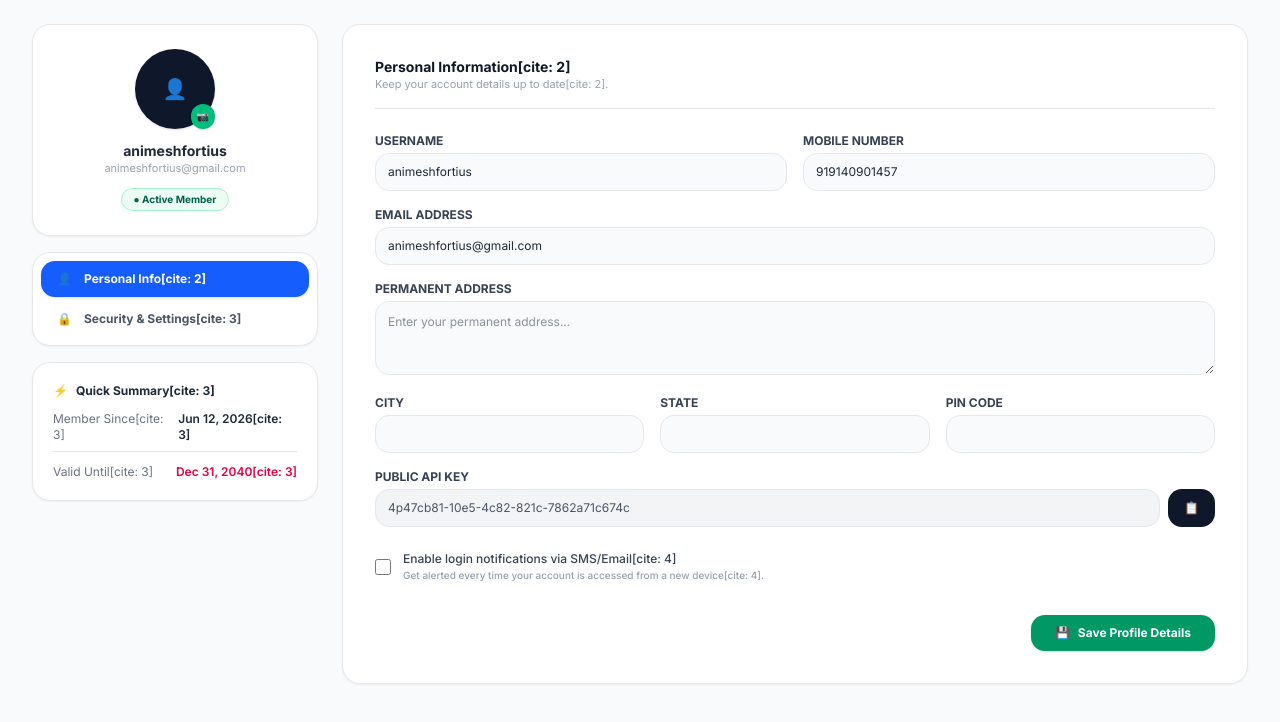
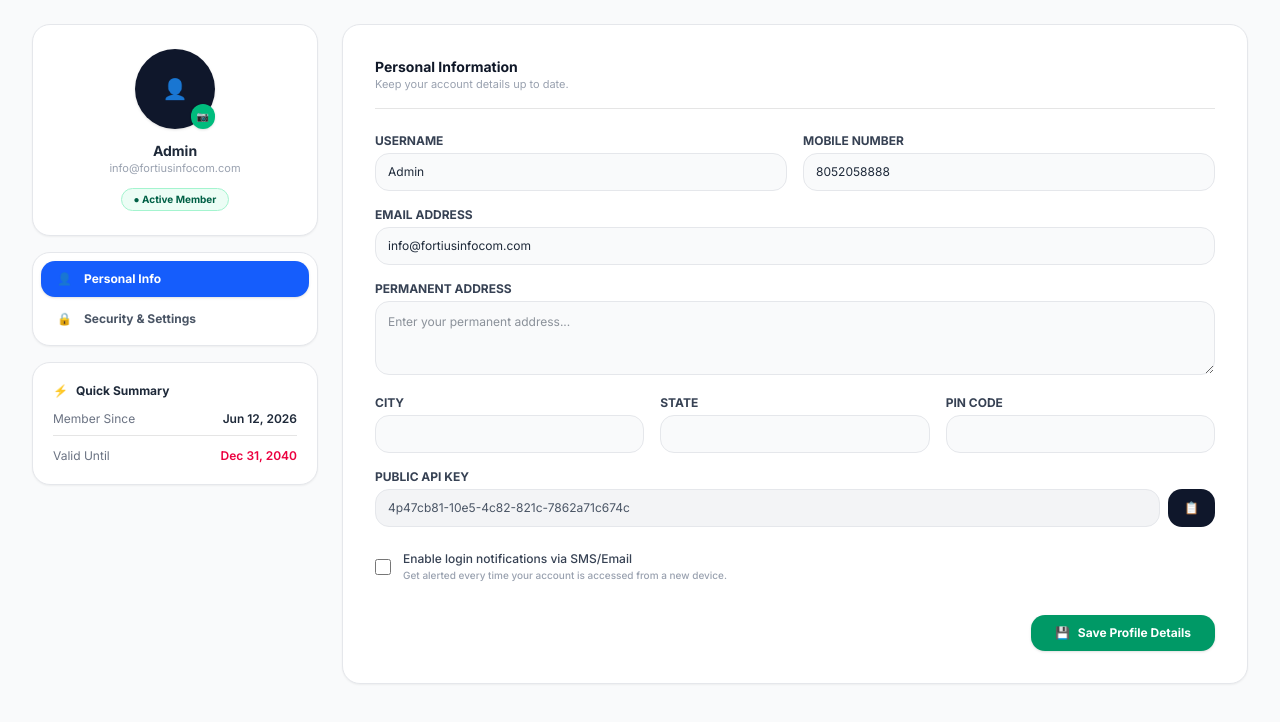
Before and after one commit to animeshfortius/waba-admin-panel, a Next.js app: page /Client/MyProfile/Index in a window 1280 px wide. Shown: the top 722 px of the page. Built offline with nearby package versions, Linux system fonts and the light colour scheme; no server answers.

Commit message:
Update profile interface matching reference design without citation markers

```diff
--- a/app/Client/MyProfile/Index/page.tsx
+++ b/app/Client/MyProfile/Index/page.tsx
@@ -7,9 +7,9 @@ export default function MyProfilePage() {
 
   // Profile states
   const [formData, setFormData] = useState({
-    username: "animeshfortius",
-    mobile: "919140901457",
-    email: "animeshfortius@gmail.com",
+    username: "Admin",
+    mobile: "8052058888",
+    email: "info@fortiusinfocom.com",
     address: "",
     city: "",
     state: "",
@@ -34,9 +34,9 @@ export default function MyProfilePage() {
         if (data.success && data.user) {
           setFormData((prev) => ({
             ...prev,
-            username: data.user.username || data.user.name || "animeshfortius",
-            email: data.user.email || "animeshfortius@gmail.com",
-            mobile: data.user.phone || "919140901457",
+            username: data.user.username || data.user.name || "Admin",
+            email: data.user.email || "info@fortiusinfocom.com",
+            mobile: data.user.phone || "8052058888",
             apiKey: data.user.apiKey || "4p47cb81-10e5-4c82-821c-7862a71c674c",
           }));
         }
@@ -112,7 +112,7 @@ export default function MyProfilePage() {
                   : "text-gray-600 hover:bg-gray-50"
               }`}
             >
-              <span>👤</span> Personal Info[cite: 2]
+              <span>👤</span> Personal Info
             </button>
 
             <button
@@ -123,22 +123,22 @@ export default function MyProfilePage() {
                   : "text-gray-600 hover:bg-gray-50"
               }`}
             >
-              <span>🔒</span> Security & Settings[cite: 3]
+              <span>🔒</span> Security & Settings
             </button>
           </div>
 
           {/* Quick Summary Card */}
           <div className="bg-white border border-gray-200 rounded-2xl p-5 shadow-xs space-y-3">
             <h3 className="font-bold text-gray-800 flex items-center gap-2">
-              <span>⚡</span> Quick Summary[cite: 3]
+              <span>⚡</span> Quick Summary
             </h3>
             <div className="flex justify-between text-gray-500 border-b pb-2">
-              <span>Member Since[cite: 3]</span>
-              <span className="font-semibold text-gray-800">Jun 12, 2026[cite: 3]</span>
+              <span>Member Since</span>
+              <span className="font-semibold text-gray-800">Jun 12, 2026</span>
             </div>
             <div className="flex justify-between text-gray-500">
-              <span>Valid Until[cite: 3]</span>
-              <span className="font-semibold text-rose-600">Dec 31, 2040[cite: 3]</span>
+              <span>Valid Until</span>
+              <span className="font-semibold text-rose-600">Dec 31, 2040</span>
             </div>
           </div>
         </div>
@@ -148,8 +148,8 @@ export default function MyProfilePage() {
           {activeTab === "personal" ? (
             <div className="bg-white border border-gray-200 rounded-2xl p-8 shadow-xs w-full">
               <div className="border-b pb-4 mb-6">
-                <h2 className="font-bold text-gray-900 text-sm">Personal Information[cite: 2]</h2>
-                <p className="text-gray-400 text-[11px]">Keep your account details up to date[cite: 2].</p>
+                <h2 className="font-bold text-gray-900 text-sm">Personal Information</h2>
+                <p className="text-gray-400 text-[11px]">Keep your account details up to date.</p>
               </div>
 
               <form onSubmit={handleSaveProfile} className="space-y-4 w-full">
@@ -261,8 +261,8 @@ export default function MyProfilePage() {
                     className="w-4 h-4 text-blue-600 rounded border-gray-300 cursor-pointer"
                   />
                   <label htmlFor="notif" className="text-gray-700 font-medium cursor-pointer">
-                    Enable login notifications via SMS/Email[cite: 4] <br />
-                    <span className="text-[10px] text-gray-400">Get alerted every time your account is accessed from a new device[cite: 4].</span>
+                    Enable login notifications via SMS/Email <br />
+                    <span className="text-[10px] text-gray-400">Get alerted every time your account is accessed from a new device.</span>
                   </label>
                 </div>
 
@@ -279,17 +279,17 @@ export default function MyProfilePage() {
           ) : (
             <div className="bg-white border border-gray-200 rounded-2xl p-8 shadow-xs w-full">
               <div className="border-b pb-4 mb-6">
-                <h2 className="font-bold text-gray-900 text-sm">Security Settings[cite: 3]</h2>
-                <p className="text-gray-400 text-[11px]">Manage your account access and data delivery[cite: 3].</p>
+                <h2 className="font-bold text-gray-900 text-sm">Security Settings</h2>
+                <p className="text-gray-400 text-[11px]">Manage your account access and data delivery.</p>
               </div>
 
               <form onSubmit={handleUpdateSecurity} className="space-y-6 w-full">
                 <div className="space-y-4">
-                  <h3 className="font-bold text-slate-800 uppercase tracking-wider text-[11px]">Network Security[cite: 3]</h3>
+                  <h3 className="font-bold text-slate-800 uppercase tracking-wider text-[11px]">Network Security</h3>
                   <div className="flex items-center justify-between p-4 border border-gray-100 rounded-xl bg-gray-50">
                     <div>
-                      <div className="font-bold text-gray-800">IP Whitelisting[cite: 3]</div>
-                      <div className="text-[10px] text-gray-400">Restrict account access to specific IP addresses[cite: 3].</div>
+                      <div className="font-bold text-gray-800">IP Whitelisting</div>
+                      <div className="text-[10px] text-gray-400">Restrict account access to specific IP addresses.</div>
                     </div>
                     <input
                       type="checkbox"
@@ -301,11 +301,11 @@ export default function MyProfilePage() {
                 </div>
 
                 <div className="space-y-4">
-                  <h3 className="font-bold text-slate-800 uppercase tracking-wider text-[11px]">Real-Time Integration[cite: 3]</h3>
+                  <h3 className="font-bold text-slate-800 uppercase tracking-wider text-[11px]">Real-Time Integration</h3>
                   <div className="flex items-center justify-between p-4 border border-gray-100 rounded-xl bg-gray-50">
                     <div>
-                      <div className="font-bold text-gray-800">DLR Webhook (Push Delivery)[cite: 3]</div>
-                      <div className="text-[10px] text-gray-400">Receive delivery status updates via webhook[cite: 3].</div>
+                      <div className="font-bold text-gray-800">DLR Webhook (Push Delivery)</div>
+                      <div className="text-[10px] text-gray-400">Receive delivery status updates via webhook.</div>
                     </div>
                     <input
                       type="checkbox"
@@ -321,7 +321,7 @@ export default function MyProfilePage() {
                     type="submit"
                     className="bg-emerald-600 hover:bg-emerald-700 text-white font-bold px-6 py-2.5 rounded-xl shadow transition flex items-center gap-2 cursor-pointer"
                   >
-                    <span>✔</span> Update Settings[cite: 3]
+                    <span>✔</span> Update Settings
                   </button>
                 </div>
               </form>
```
